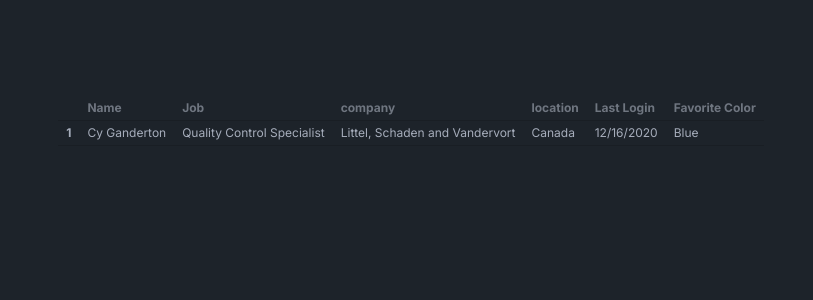
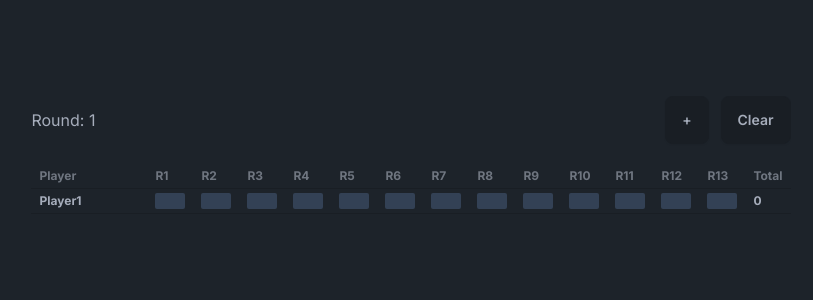
Before and after one commit to shweyin/313, a Next.js app: page / in a window 1280 px wide. Shown: the top 300 px of the page, without its empty margins (229-1042 px from the left). Built offline with nearby package versions, Linux system fonts and the light colour scheme.

Commit message:
add input table

```diff
--- a/src/app/page.js
+++ b/src/app/page.js
@@ -1,45 +1,162 @@
-import Image from "next/image";
+"use client";
+import { useRef, useState } from "react";
 
 export default function Home() {
+  const [round, setRound] = useState(1);
+  const [scores, setScores] = useState([
+    {
+      name: "Player1",
+      score: ["", "", "", "", "", "", "", "", "", "", "", "", ""],
+    },
+  ]);
+  const inputsRef = useRef([]);
+
+  const addPlayer = () => {
+    setScores([
+      ...scores,
+      {
+        name: `Player${scores.length + 1}`,
+        score: ["", "", "", "", "", "", "", "", "", "", "", "", ""],
+      },
+    ]);
+  };
+
+  const clearScores = () => {
+    setScores(
+      scores.map((e) => ({
+        ...e,
+        score: ["", "", "", "", "", "", "", "", "", "", "", "", ""],
+      }))
+    );
+  };
+
+  const handleInput = (e) => {
+    const playerIndex = e.target.id.substring(0, e.target.id.lastIndexOf("-"));
+    const roundIndex = e.target.id.substring(e.target.id.indexOf("-") + 1);
+
+    let newScores = [...scores];
+    let newScore = scores[playerIndex].score;
+    newScore[roundIndex] = e.target.value;
+
+    newScores[playerIndex] = { ...scores[playerIndex], score: newScore };
+
+    setScores(newScores);
+  };
+
+  const handleNameChange = (e) => {
+    let newScores = [...scores];
+    newScores[e.target.id].name = e.target.value;
+
+    setScores(newScores);
+  };
+
+  const handleButtonPress = (e, rowIndex, colIndex) => {
+    if (e.key !== "Tab" && e.key !== "Enter") return;
+    e.preventDefault();
+
+    // Calculate the index of the input below
+    const nextRowIndex = rowIndex + 1;
+    const nextInputIndex =
+      nextRowIndex * inputsRef.current[0].length + colIndex;
+
+    // Focus on the input below
+    if (
+      inputsRef.current[nextRowIndex] &&
+      inputsRef.current[nextRowIndex][colIndex]
+    ) {
+      inputsRef.current[nextRowIndex][colIndex].focus();
+    } else if (inputsRef.current[nextInputIndex]) {
+      inputsRef.current[nextInputIndex].focus();
+    }
+  };
+
   return (
     <main className="flex min-h-screen flex-col items-center justify-between p-24">
       <div className="overflow-x-auto">
-        <table className="table table-xs">
+        <div className="flex gap-3 items-center pb-5">
+          <div className="flex grow">Round: {round}</div>
+          <button className="btn" onClick={addPlayer}>
+            +
+          </button>
+          <button className="btn" onClick={clearScores}>
+            Clear
+          </button>
+        </div>
+        <div className="overflow-x-auto ">
+          <table className="table table-xs ">
             <thead>
               <tr>
-              <th></th>
-              <th>Name</th>
-              <th>Job</th>
-              <th>company</th>
-              <th>location</th>
-              <th>Last Login</th>
-              <th>Favorite Color</th>
+                <th>Player</th>
+                {[1, 2, 3, 4, 5, 6, 7, 8, 9, 10, 11, 12, 13].map((round) => (
+                  <th key={round}>
+                    <button onClick={() => setRound(round)}>R{round}</button>
+                  </th>
+                ))}
+                <th>Total</th>
               </tr>
             </thead>
             <tbody>
-            <tr>
-              <th>1</th>
-              <td>Cy Ganderton</td>
-              <td>Quality Control Specialist</td>
-              <td>Littel, Schaden and Vandervort</td>
-              <td>Canada</td>
-              <td>12/16/2020</td>
-              <td>Blue</td>
+              {scores.map((player, playerIndex) => (
+                <tr key={playerIndex}>
+                  <th>
+                    <input
+                      onChange={handleNameChange}
+                      id={`${playerIndex}`}
+                      value={scores[playerIndex].name}
+                      // onKeyDown={handleButtonPress}
+                      className="w-[100px] bg-transparent"
+                    />
+                  </th>
+                  {player.score.map((score, round) => (
+                    <td key={round}>
+                      <input
+                        className="w-[30px] bg-slate-700 rounded-sm"
+                        id={`${playerIndex}-${round}`}
+                        value={scores[playerIndex].score[round]}
+                        ref={(input) =>
+                          (inputsRef.current[
+                            playerIndex * scores.length + round
+                          ] = input)
+                        }
+                        onKeyDown={(e) =>
+                          handleButtonPress(e, playerIndex, round)
+                        }
+                        onChange={handleInput}
+                      />
+                    </td>
+                  ))}
+                  <th>
+                    {player.score.reduce(
+                      (accumulator, currentValue) =>
+                        accumulator + +currentValue,
+                      0
+                    )}
+                  </th>
                 </tr>
+              ))}
             </tbody>
             {/* <tfoot>
             <tr>
-              <th></th>
-              <th>Name</th>
-              <th>Job</th>
-              <th>company</th>
-              <th>location</th>
-              <th>Last Login</th>
-              <th>Favorite Color</th>
+              <th>Player</th>
+              <th>R1</th>
+              <th>R2</th>
+              <th>R3</th>
+              <th>R4</th>
+              <th>R5</th>
+              <th>R6</th>
+              <th>R7</th>
+              <th>R8</th>
+              <th>R9</th>
+              <th>R10</th>
+              <th>R11</th>
+              <th>R12</th>
+              <th>R13</th>
+              <th>Total</th>
             </tr>
           </tfoot> */}
           </table>
         </div>
+      </div>
     </main>
   );
 }
```
Lines whose indentation alone changed are shown as unchanged.
